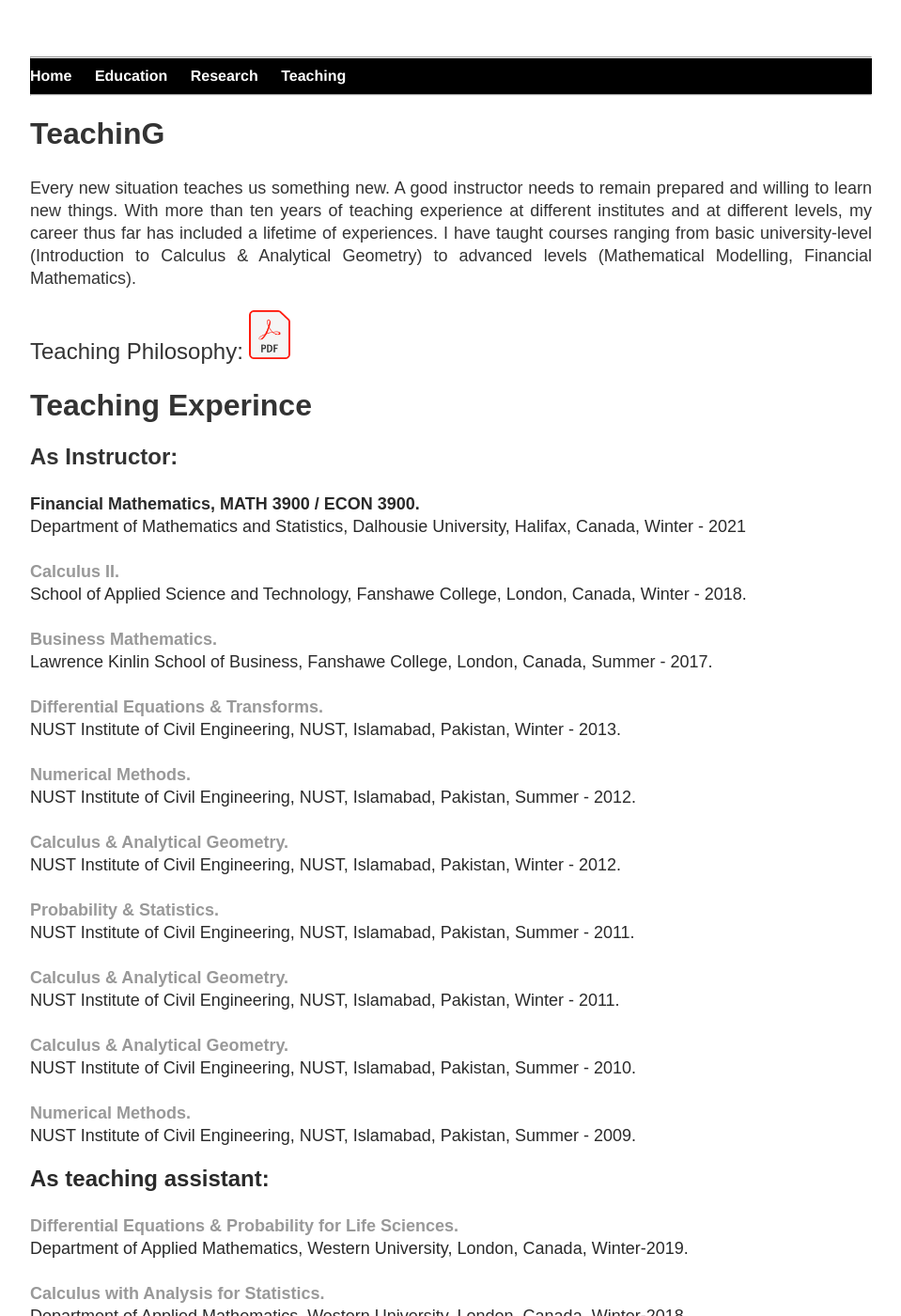
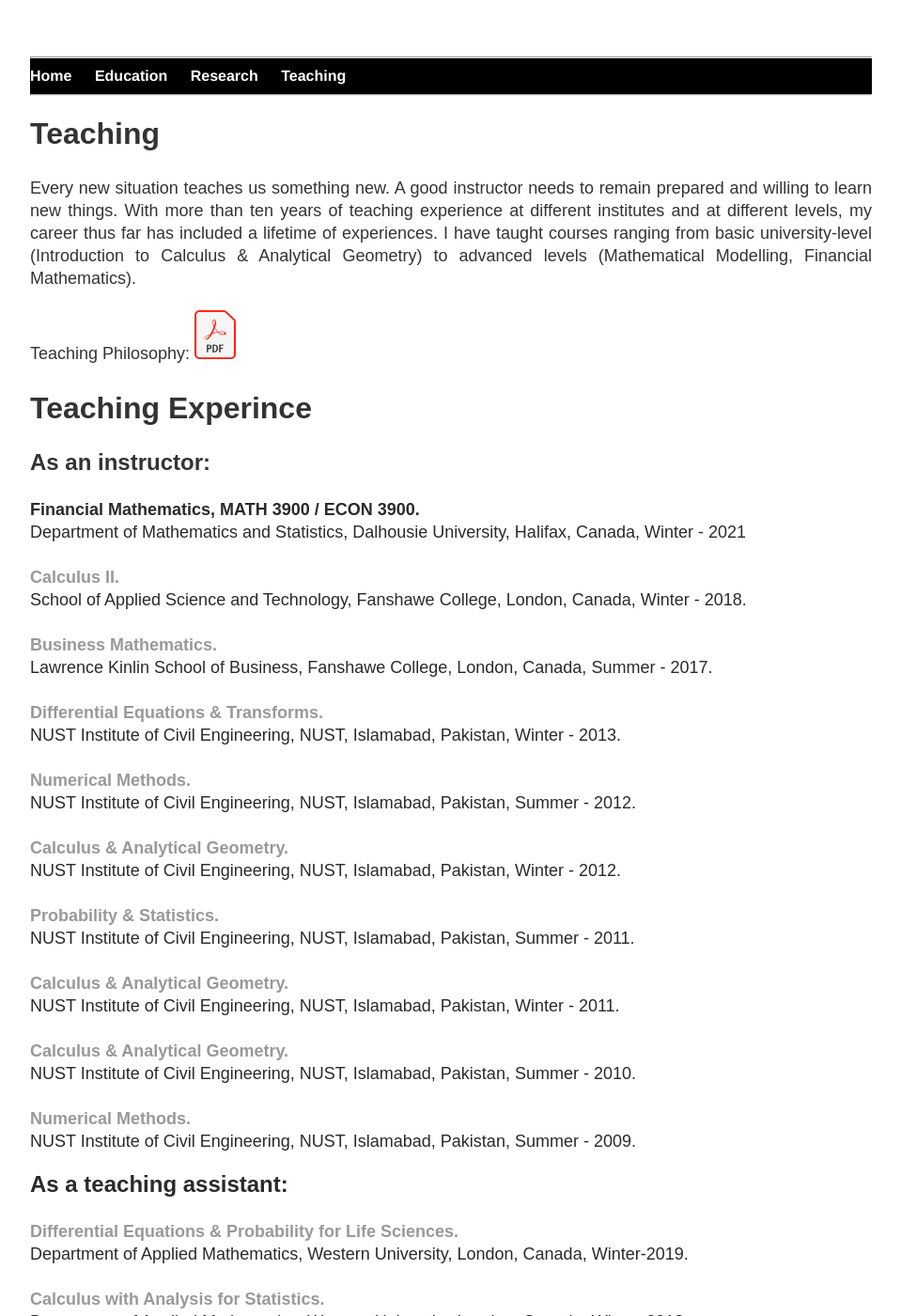
Before and after one commit to MathBioInfo/amjadkhan, a Jekyll site: the page built from Teaching/index.html, in a window 1280 px wide and 1400 px high. Shown: the whole window at 94% size, without its empty margins (160-1119 px from the left). Built offline with Jekyll 4.4.1, drawn with Linux system fonts in a browser that asks for light colours.

Commit message:
Update index.html

```diff
--- a/Teaching/index.html
+++ b/Teaching/index.html
@@ -7,7 +7,7 @@
 			body { font-family: Arial }
 			hr { color: a6bf79} -->
 		</style>
-			<p><font size="6.5"><b>TeachinG</b></font><br>
+			<p><font size="6.5"><b>Teaching</b></font><br>
 			<link rel="stylesheet" type="text/css" href="css/main.css">
 			<p style="text-align:justify;line-height:1"><font size="4">Every new situation teaches us something new. A good instructor needs to remain prepared
 			and willing to learn new things. With more than ten years of teaching experience at different
@@ -24,14 +24,14 @@
           		<div class="container">
 			<div class="wsite-section-elements">
 
-			<p><font size="5">Teaching Philosophy:
+			<p><font size="4">Teaching Philosophy:
                		<a href="teachPhil.pdf" download>
 			<img src="../images/pdf.png" alt="Teaching Philosophy" width="44" height="52"></a><p>
 
 		<font size="6"><b>Teaching Experince</b></font><br>
 
 		<p style="text-align:justify;line-height:1">
-		<font size="5"><b>As Instructor:</b></font>
+		<font size="5"><b>As an instructor:</b></font>
 
 	<a href="financialmath2021/index.html">
 	</font><br /><br /><font color="#2a2a2a" size="4">
@@ -75,7 +75,7 @@
 	</strong></a><br />NUST Institute of Civil Engineering, NUST, Islamabad, Pakistan, Summer - 2009.
 
 	</p>
-	<p style="text-align:justify;line-height:1"><font size="5"><b>As teaching assistant:</b></font><br>
+	<p style="text-align:justify;line-height:1"><font size="5"><b>As a teaching assistant:</b></font><br>
 	<br>
 	<a href="#">
         <strong> Differential Equations & Probability for Life Sciences.
```
